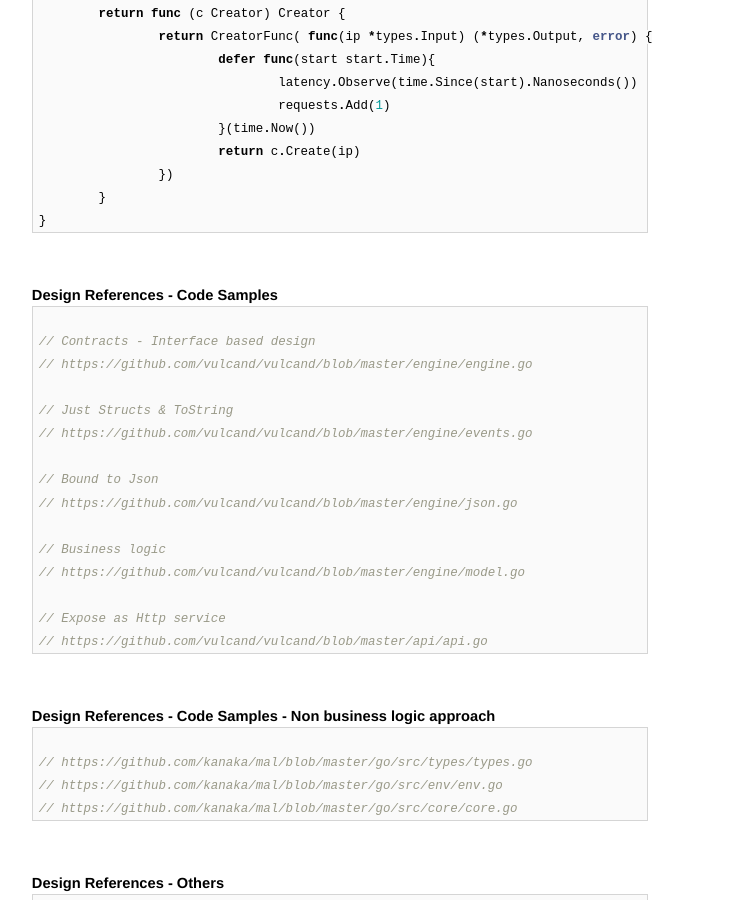
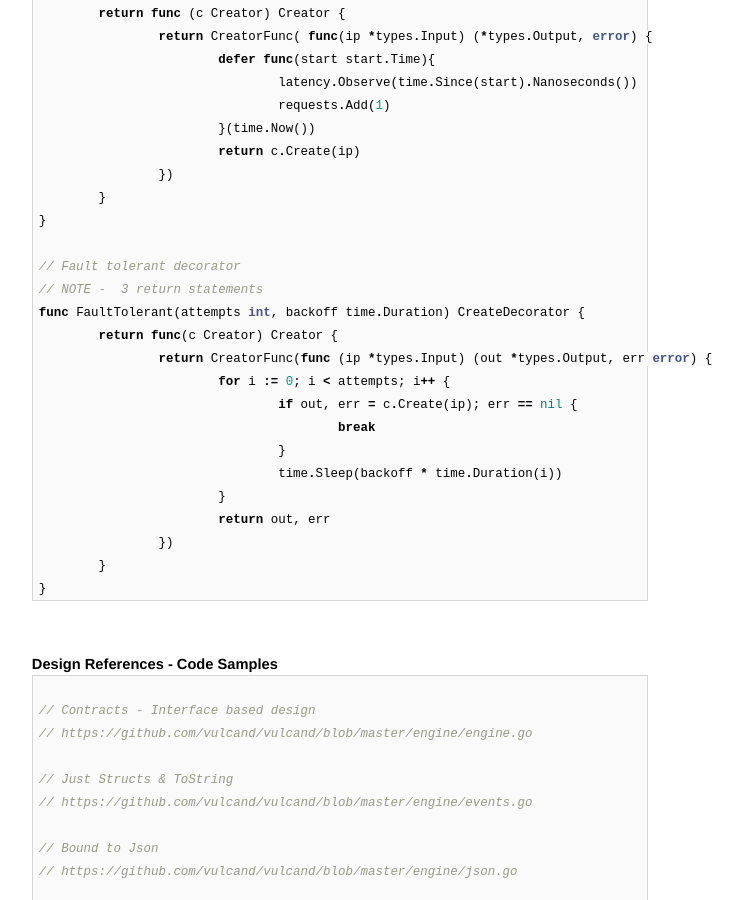
Before and after one commit to AmitKumarDas/amitkumardas.github.io, a Jekyll site: the page built from _posts/2016-07-14-my-golang-refresher.md, in a window 1280 px wide and 900 px high, scrolled down 1317 px. Shown: the whole window, without its empty margins (300-1041 px from the left). Built offline with Jekyll 4.4.1, drawn with Linux system fonts in a browser that asks for light colours.

Commit message:
Update 2016-07-14-my-golang-refresher.md

```diff
--- a/_posts/2016-07-14-my-golang-refresher.md
+++ b/_posts/2016-07-14-my-golang-refresher.md
@@ -72,6 +72,22 @@ func Instrumentation(requests Counter, latency Historgram) CreateDecorator {
 				requests.Add(1)
 			}(time.Now())
 			return c.Create(ip)
+		})
+	}
+}
+
+// Fault tolerant decorator
+// NOTE -  3 return statements
+func FaultTolerant(attempts int, backoff time.Duration) CreateDecorator {
+	return func(c Creator) Creator {
+		return CreatorFunc(func (ip *types.Input) (out *types.Output, err error) {
+			for i := 0; i < attempts; i++ {
+				if out, err = c.Create(ip); err == nil {
+					break
+				}
+				time.Sleep(backoff * time.Duration(i))
+			}
+			return out, err
 		})
 	}
 }
```
